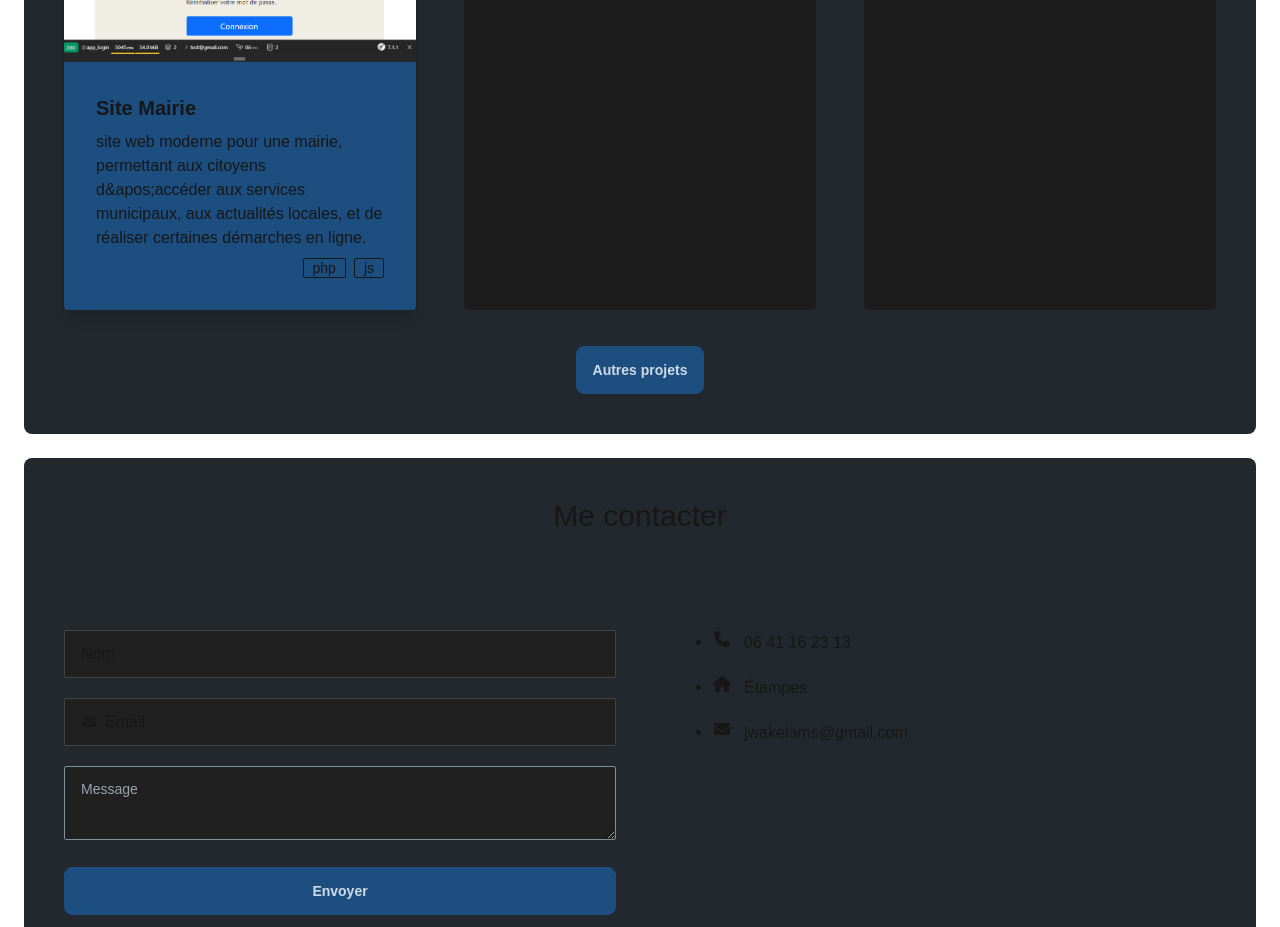
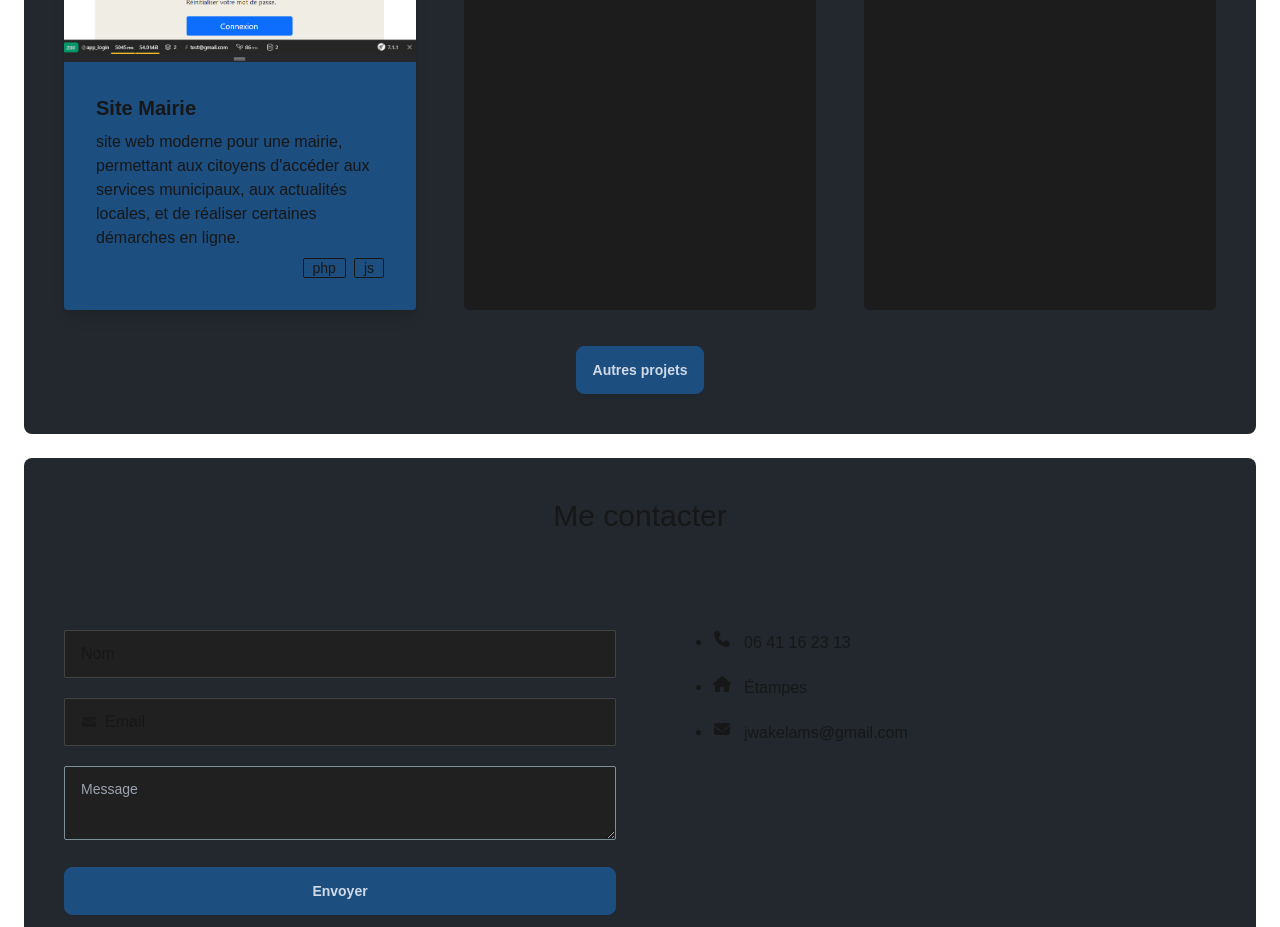
Before and after one commit to wakelamjordan/wakelamjordan.github.io, a Next.js app: page / in a window 1280 px wide. Shown: the part 1440-2367 px from the top of the page. Built offline with nearby package versions, Linux system fonts and the light colour scheme.

Commit message:
modification pour apostrof

```diff
--- a/src/app/components/Main.jsx
+++ b/src/app/components/Main.jsx
@@ -21,8 +21,13 @@ const Main = ({ listSocial }) => {
       alt: "Site Mairie",
       title: "Site Mairie",
       link: "https://github.com/wakelamjordan/mairie",
-      content:
-        "site web moderne pour une mairie, permettant aux citoyens d&apos;accéder aux services municipaux, aux actualités locales, et de réaliser certaines démarches en ligne.",
+      content: (
+        <>
+          site web moderne pour une mairie, permettant aux citoyens
+          d&apos;accéder aux services municipaux, aux actualités locales, et de
+          réaliser certaines démarches en ligne.
+        </>
+      ),
       badgeList: [{ name: "php" }, { name: "js" }],
     },
     {
@@ -30,8 +35,13 @@ const Main = ({ listSocial }) => {
       alt: "Site Mairie",
       title: "Site Mairie",
       link: "https://github.com/wakelamjordan/mairie",
-      content:
-        "site web moderne pour une mairie, permettant aux citoyens d&apos;accéder aux services municipaux, aux actualités locales, et de réaliser certaines démarches en ligne.",
+      content: (
+        <>
+          site web moderne pour une mairie, permettant aux citoyens
+          d&apos;accéder aux services municipaux, aux actualités locales, et de
+          réaliser certaines démarches en ligne.
+        </>
+      ),
       badgeList: [{ name: "php" }, { name: "js" }],
       empty: true,
     },
@@ -40,8 +50,13 @@ const Main = ({ listSocial }) => {
       alt: "Site Mairie",
       title: "Site Mairie",
       link: "https://github.com/wakelamjordan/mairie",
-      content:
-        "site web moderne pour une mairie, permettant aux citoyens d&apos;accéder aux services municipaux, aux actualités locales, et de réaliser certaines démarches en ligne.",
+      content: (
+        <>
+          site web moderne pour une mairie, permettant aux citoyens
+          d&apos;accéder aux services municipaux, aux actualités locales, et de
+          réaliser certaines démarches en ligne.
+        </>
+      ),
       badgeList: [{ name: "php" }, { name: "js" }],
       empty: true,
     },
```
